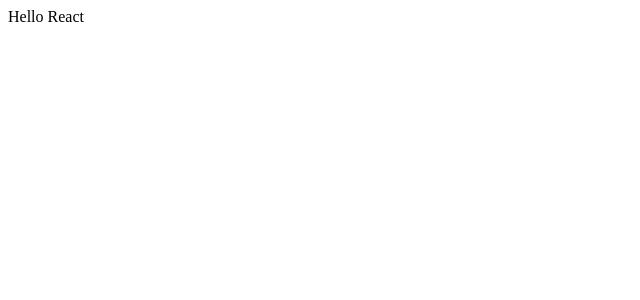
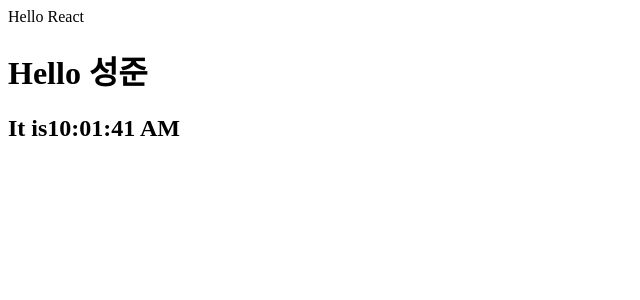
Before and after one commit to umsungjun/ZERO-BASE-25, a React (Create React App) app in the folder my-app/: page / in a window 1280 px wide. Shown: the top 300 px of the page, without its empty margins (0-640 px from the left). Built offline with nearby package versions, Linux system fonts and the light colour scheme.

Commit message:
04_엘리먼트 렌더링

```diff
--- a/my-app/src/Basepage.tsx
+++ /dev/null
@@ -1,11 +0,0 @@
-import React from 'react';
-
-function Basepage() {
-  return (
-    <div >
-      Hello React
-    </div>
-  );
-}
-
-export default Basepage;
--- a/my-app/src/index.tsx
+++ b/my-app/src/index.tsx
@@ -1,6 +1,6 @@
 import React from 'react';
 import ReactDOM from 'react-dom/client';
-import Basepage from './Basepage';
+import Basepage from './pages/Basepage'
 
 const root = ReactDOM.createRoot(
   document.getElementById('root') as HTMLElement
--- /dev/null
+++ b/my-app/src/pages/2-4/Clock.tsx
@@ -0,0 +1,23 @@
+import React, { useState } from "react";
+
+function Clock(): React.ReactElement {
+    const [time, setTime] = useState(new Date().toLocaleTimeString())
+
+    const tick = () => {
+        setTime(new Date().toLocaleTimeString())
+    }
+    setInterval(tick, 1000)
+    return (
+        <>
+            <div>
+                <h1>Hello 성준</h1>
+                <h2>It is{time}</h2>
+            </div>
+        </>
+    )
+
+}
+
+
+
+export default Clock
--- /dev/null
+++ b/my-app/src/pages/Basepage.tsx
@@ -0,0 +1,15 @@
+import React from 'react';
+import Clock from './2-4/Clock';
+
+function Basepage() {
+  return (
+    <>
+      <div>
+        Hello React
+      </div>
+      <Clock />
+    </>
+  );
+}
+
+export default Basepage;
```
